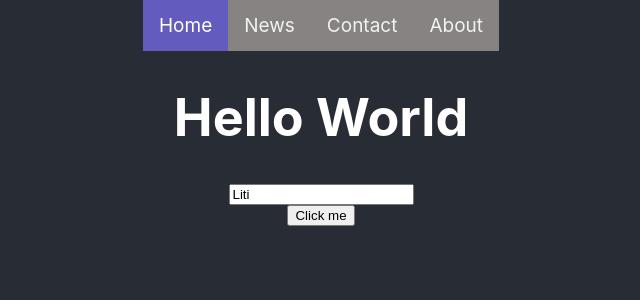
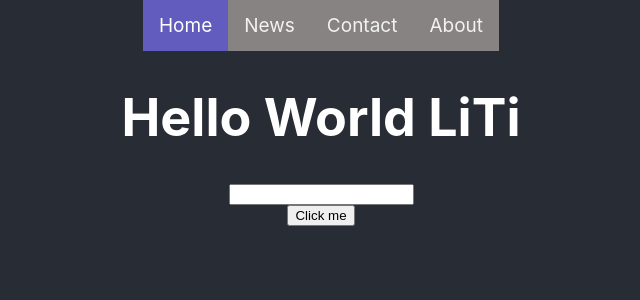
Before and after one commit to linhtiendev/React-Hook-Basic, a React (Create React App) app: page / in a window 1280 px wide. Shown: the top 300 px of the page, without its empty margins (319-959 px from the left). Built offline with nearby package versions, Linux system fonts and the light colour scheme.

Commit message:
state and useState in react hook

```diff
--- a/src/App.js
+++ b/src/App.js
@@ -1,20 +1,34 @@
 import "./App.scss";
 import Nav from "./views/Nav";
+import { useState } from "react"; //hook
 
 const App = () => {
+    // hàm useState trả ra array gồm 2 phần tử
+    // [giá trị của biến, function xử lý khi biến có sự thay đổi ]
+    let [name, setName] = useState("LiTi");
+    let [address, setAddress] = useState(""); // Khởi tạo state giá trị rỗng
+
     const handleEventClick = (event) => {
-        console.log("click me", event.target.value);
+        // set lại giá trị name
+        setName(address); // dùng hook để set lại giá trị // gọi đến là tự động re-ender
+    };
+
+    // hàm nhập
+    const handleOnchangeInput = (event) => {
+        // set lại giá trị state
+        // -> re-render
+        setAddress(event.target.value);
     };
 
     return (
         <div className="App">
             <header className="App-header">
                 <Nav />
-                <h1>Hello World</h1>
+                <h1>Hello World {name}</h1>
                 <input
                     type="text"
-                    value="Liti"
-                    onClick={(event) => handleEventClick(event)}
+                    value={address}
+                    onChange={(event) => handleOnchangeInput(event)}
                 />
                 <button
                     type="button"
```
